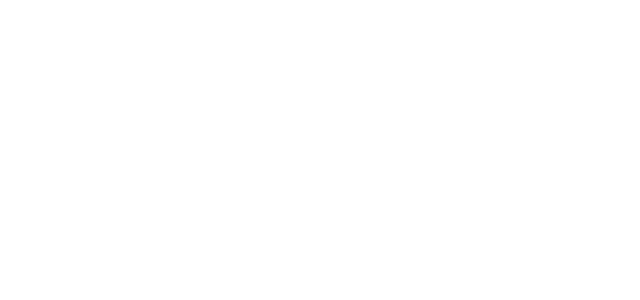
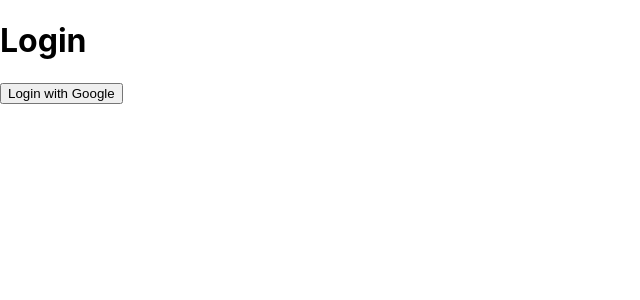
Before and after one commit to Team-I-F/SomaWorld_Front, a React (Create React App) app: page /login in a window 1280 px wide. Shown: the top 300 px of the page, without its empty margins (0-640 px from the left). Built offline with nearby package versions, Linux system fonts and the light colour scheme.

Commit message:
FEAT :: 구글 로그인

```diff
--- a/src/pages/Login.js
+++ b/src/pages/Login.js
@@ -1,3 +1,40 @@
+import { useState } from "react";
+import axios from "axios";
+
+const GOOGLE_CLIENT_ID =
+  "884140746352-l95mrf3mucmi5bqn0n8a2ni0756s4q0k.apps.googleusercontent.com";
+const GOOGLE_LOGIN_REDIRECT_URI = "http://localhost:3000/login/redirect";
+const GOOGLE_TOKEN_URL = "https://oauth2.googleapis.com/token";
+const GOOGLE_USERINFO_URL = "https://www.googleapis.com/oauth2/v2/userinfo";
+
 export default function Login() {
-  return <></>;
+  const [error, setError] = useState(null);
+  async function handleLogin() {
+    try {
+      const { data } = await axios.get("/googleLogin");
+      window.location.href = data;
+    } catch (error) {
+      setError("Failed to login with Google");
+    }
+  }
+
+  async function handleLoginRedirect() {
+    try {
+      const code = new URLSearchParams(window.location.search).get("code");
+      const { data } = await axios.get(`/login/redirect?code=${code}`);
+      console.log(data);
+    } catch (error) {
+      setError("Failed to login with Google");
+    }
+  }
+
+  return (
+    <div>
+      <h1>Login</h1>
+      {error && <div>{error}</div>}
+      <button onClick={handleLogin}>Login with Google</button>
+      {new URLSearchParams(window.location.search).has("code") &&
+        handleLoginRedirect()}
+    </div>
+  );
 }
```
